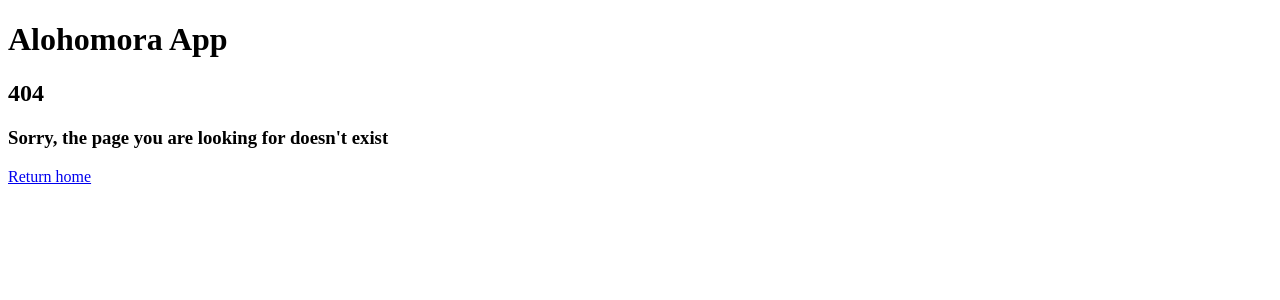
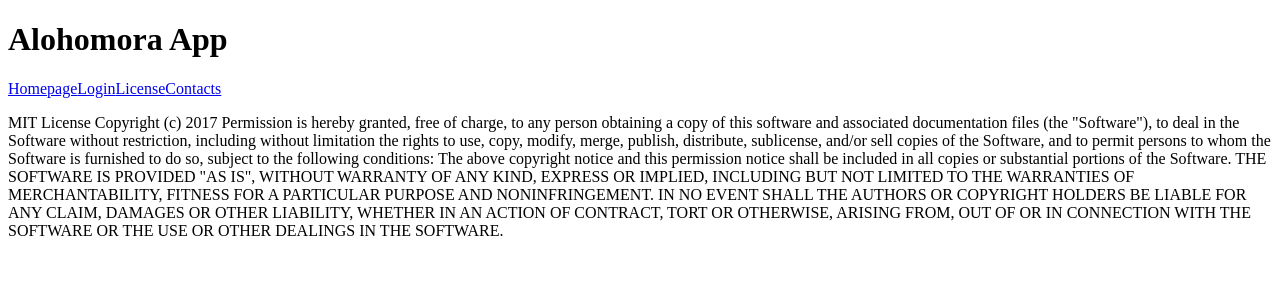
Before and after one commit to TheBigBangTeam/Alohomora-3FA, a React (Create React App) app in the folder client/: page /license in a window 1280 px wide. Before the commit this address had no page. Shown: the top 300 px of the page. Built offline with nearby package versions, Linux system fonts and the light colour scheme.

Commit message:
Added more components

```diff
--- a/client/src/components/App.js
+++ b/client/src/components/App.js
@@ -2,17 +2,23 @@
 import {BrowserRouter as Router, Route, Switch} from 'react-router-dom'
 
 import Header from './Header'
+import Navbar from './Navbar'
 import Homepage from './Homepage'
 import NotFound from './NotFound'
 import Login from './Login'
+import License from './License'
+import Contacts from './Contacts'
 
 const App = () => (
   <Router>
     <div>
       <Header />
+      <Navbar />
       <Switch>
         <Route path='/' exact component={Homepage} />
         <Route path='/login' component={Login} />
+        <Route path='/license' component={License} />
+        <Route path='/contacts' component={Contacts} />
         <Route component={NotFound} />
       </Switch>
     </div>
--- /dev/null
+++ b/client/src/components/Contacts.js
@@ -0,0 +1,9 @@
+import React from 'react'
+
+const Contacts = () => (
+  <div>
+    <p>This is the contact page</p>
+  </div>
+)
+
+export default Contacts
--- a/client/src/components/Header.js
+++ b/client/src/components/Header.js
@@ -1,12 +1,13 @@
 import React from 'react'
 
 const Header = (props) => (
-  <div>
+  <header>
     <h1>{props.title}</h1>
-  </div>
+  </header>
 )
 
 Header.defaultProps = {
   title: 'Alohomora App'
 }
+
 export default Header
--- /dev/null
+++ b/client/src/components/License.js
@@ -0,0 +1,29 @@
+import React from 'react'
+
+const License = () => (
+  <p>
+    MIT License
+
+    Copyright (c) 2017
+
+    Permission is hereby granted, free of charge, to any person obtaining a copy
+    of this software and associated documentation files (the "Software"), to deal
+    in the Software without restriction, including without limitation the rights
+    to use, copy, modify, merge, publish, distribute, sublicense, and/or sell
+    copies of the Software, and to permit persons to whom the Software is
+    furnished to do so, subject to the following conditions:
+
+    The above copyright notice and this permission notice shall be included in all
+    copies or substantial portions of the Software.
+
+    THE SOFTWARE IS PROVIDED "AS IS", WITHOUT WARRANTY OF ANY KIND, EXPRESS OR
+    IMPLIED, INCLUDING BUT NOT LIMITED TO THE WARRANTIES OF MERCHANTABILITY,
+    FITNESS FOR A PARTICULAR PURPOSE AND NONINFRINGEMENT. IN NO EVENT SHALL THE
+    AUTHORS OR COPYRIGHT HOLDERS BE LIABLE FOR ANY CLAIM, DAMAGES OR OTHER
+    LIABILITY, WHETHER IN AN ACTION OF CONTRACT, TORT OR OTHERWISE, ARISING FROM,
+    OUT OF OR IN CONNECTION WITH THE SOFTWARE OR THE USE OR OTHER DEALINGS IN THE
+    SOFTWARE.
+  </p>
+)
+
+export default License
--- /dev/null
+++ b/client/src/components/Navbar.js
@@ -0,0 +1,13 @@
+import React from 'react'
+import {Link} from 'react-router-dom'
+
+const Navbar = () => (
+  <div>
+    <Link to='/'>Homepage</Link>
+    <Link to='/login'>Login</Link>
+    <Link to='/license'>License</Link>
+    <Link to='/contacts'>Contacts</Link>
+  </div>
+)
+
+export default Navbar
```
